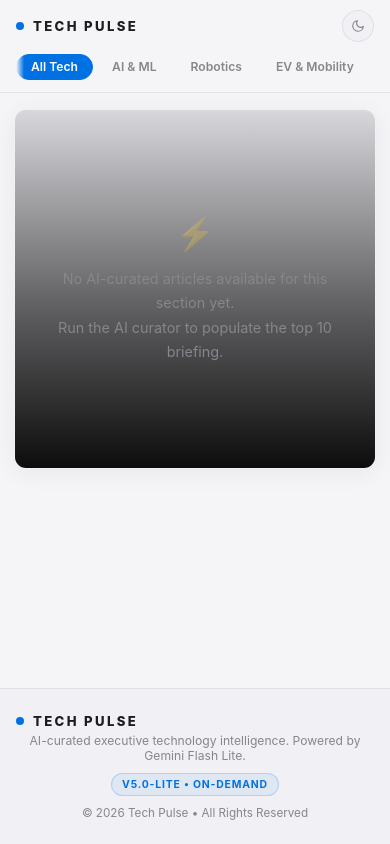
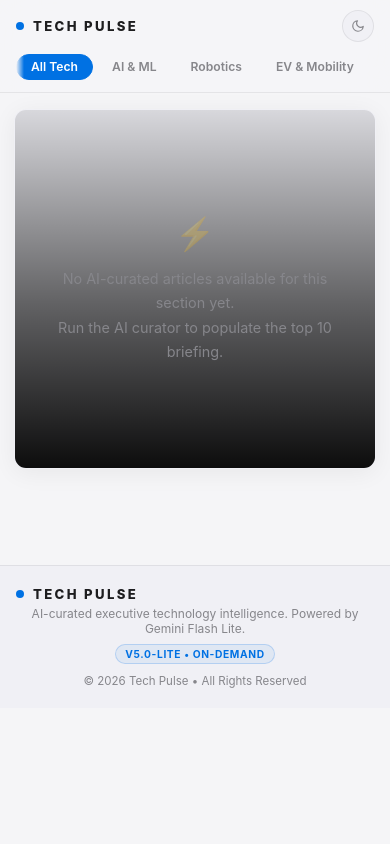
Before and after one commit to Cristian104/Projects, a Flask app: page / in a window 390 px wide. Run offline with Flask 3, Linux system fonts and the light colour scheme; data that the repository does not hold is empty; some libraries are stand-ins or nearby versions.

Commit message:
fix(morning-brief): Streamline mobile layout structure for pixel-perfect responsiveness

```diff
--- a/morning-brief/templates/base.html
+++ b/morning-brief/templates/base.html
@@ -66,7 +66,7 @@
    RESET & BASE
 ───────────────────────────────────────────────────────── */
 *, *::before, *::after { box-sizing: border-box; margin: 0; padding: 0; }
-html, body {
+html {
   width: 100%; max-width: 100%; overflow-x: hidden;
   scroll-behavior: smooth;
 }
@@ -74,7 +74,8 @@ body {
   font-family: -apple-system, BlinkMacSystemFont, 'Segoe UI', Inter, system-ui, sans-serif;
   background: var(--bg);
   color: var(--text);
-  min-height: 100vh; display: flex; flex-direction: column;
+  min-height: 100vh;
+  width: 100%; max-width: 100%; overflow-x: hidden;
   -webkit-font-smoothing: antialiased;
   -moz-osx-font-smoothing: grayscale;
   transition: background 0.25s, color 0.25s;
@@ -186,10 +187,10 @@ button { font-family: inherit; cursor: pointer; }
    AI TOAST BANNER & FOOTER
 ───────────────────────────────────────────────────────── */
 .ai-toast {
-  position: fixed; bottom: 24px; right: 24px; z-index: 999;
+  position: fixed; bottom: 20px; right: 20px; z-index: 999;
   background: var(--surface-2); border: 1px solid var(--blue-border);
-  border-radius: 12px; padding: 12px 18px;
-  display: flex; align-items: center; gap: 14px;
+  border-radius: 12px; padding: 10px 16px;
+  display: flex; align-items: center; gap: 12px;
   box-shadow: 0 10px 30px rgba(0,0,0,0.5);
   animation: slideUp 0.35s cubic-bezier(0.16,1,0.3,1);
 }
@@ -197,10 +198,10 @@ button { font-family: inherit; cursor: pointer; }
   from { transform: translateY(100%); opacity: 0; }
   to   { transform: translateY(0); opacity: 1; }
 }
-.ai-toast-text { font-size: 0.78rem; font-weight: 700; color: var(--text); }
+.ai-toast-text { font-size: 0.76rem; font-weight: 700; color: var(--text); }
 .ai-toast-btn {
   background: var(--blue); color: #fff; border: none;
-  padding: 6px 14px; border-radius: 8px; font-size: 0.72rem; font-weight: 700;
+  padding: 5px 12px; border-radius: 8px; font-size: 0.7rem; font-weight: 700;
   transition: filter 0.15s;
 }
 .ai-toast-btn:hover { filter: brightness(1.15); }
@@ -208,7 +209,7 @@ button { font-family: inherit; cursor: pointer; }
 .footer {
   border-top: 1px solid var(--border);
   background: var(--surface-2);
-  padding: 32px 24px; margin-top: auto; width: 100%;
+  padding: 28px 20px; width: 100%;
 }
 .footer-inner {
   max-width: 1320px; margin: 0 auto;
@@ -216,14 +217,14 @@ button { font-family: inherit; cursor: pointer; }
   flex-wrap: wrap;
 }
 .footer-brand { display: flex; flex-direction: column; gap: 4px; }
-.footer-desc { font-size: 0.76rem; color: var(--text-3); }
+.footer-desc { font-size: 0.75rem; color: var(--text-3); }
 .footer-meta { display: flex; align-items: center; gap: 10px; flex-wrap: wrap; }
 .version-badge {
-  font-size: 0.65rem; font-weight: 700; letter-spacing: 0.08em; text-transform: uppercase;
-  padding: 4px 10px; border-radius: 12px; background: var(--blue-bg); color: var(--blue);
-  border: 1px solid var(--blue-border); white-space: nowrap;
+  font-size: 0.64rem; font-weight: 700; letter-spacing: 0.06em; text-transform: uppercase;
+  padding: 3px 9px; border-radius: 10px; background: var(--blue-bg); color: var(--blue);
+  border: 1px solid var(--blue-border); display: inline-block;
 }
-.footer-copy { font-size: 0.73rem; color: var(--text-3); white-space: nowrap; }
+.footer-copy { font-size: 0.72rem; color: var(--text-3); }
 
 /* ─────────────────────────────────────────────────────────
    RESPONSIVE (< 960px Mobile & Tablet)
@@ -238,10 +239,10 @@ button { font-family: inherit; cursor: pointer; }
     -webkit-mask-image: linear-gradient(to right, transparent 0%, #000 8px, #000 calc(100% - 8px), transparent 100%);
   }
   .header-time, .header-stats, .v-sep { display: none !important; }
-  .footer { padding: 24px 16px; }
-  .footer-inner { flex-direction: column; align-items: center; text-align: center; gap: 10px; }
+  .footer { padding: 20px 16px; }
+  .footer-inner { flex-direction: column; align-items: center; text-align: center; gap: 8px; }
   .footer-meta { justify-content: center; }
-  .ai-toast { bottom: 16px; left: 16px; right: 16px; justify-content: space-between; }
+  .ai-toast { bottom: 12px; left: 12px; right: 12px; justify-content: space-between; }
 }
 </style>
 {% block head_extra %}{% endblock %}
@@ -315,9 +316,7 @@ button { font-family: inherit; cursor: pointer; }
   <button class="ai-toast-btn" onclick="window.location.reload()">Reload Feed</button>
 </div>
 
-<div style="flex:1;">
-  {% block content %}{% endblock %}
-</div>
+{% block content %}{% endblock %}
 
 <!-- Footer -->
 <footer class="footer">
```
